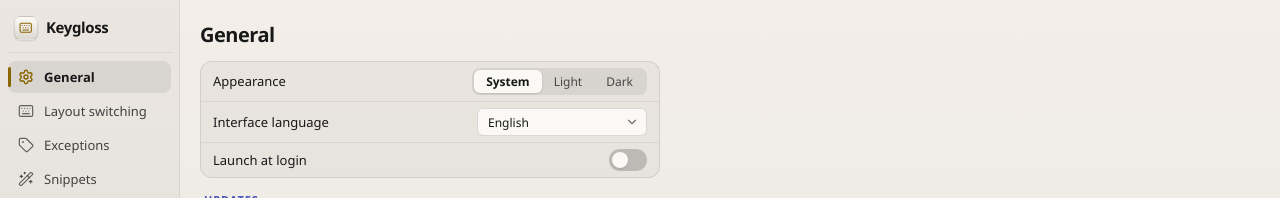
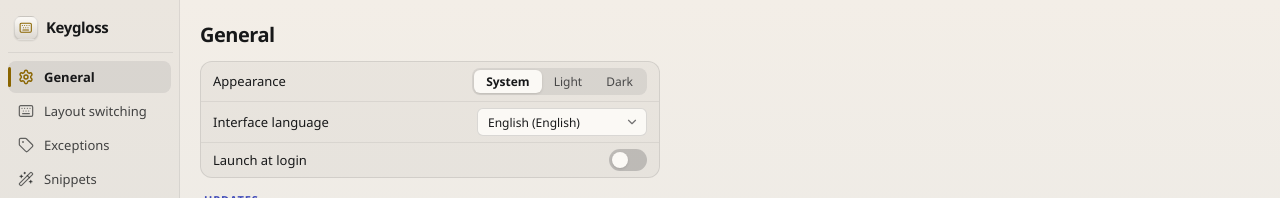
Before and after one commit to xArchange1/keygloss, a React (Vite) app: page / in a window 1280 px wide. Shown: the top 198 px of the page. Built offline with nearby package versions, Linux system fonts and the light colour scheme.

Commit message:
Label languages in English with their native name

```diff
--- a/src/views/settings/GeneralPage.tsx
+++ b/src/views/settings/GeneralPage.tsx
@@ -58,8 +58,8 @@ export function GeneralPage() {
             onChange={(language) => update({ language })}
             // Order: English, Russian, then any other language.
             options={[
-              { value: "en", label: "English" },
-              { value: "ru", label: "Русский" },
+              { value: "en", label: "English (English)" },
+              { value: "ru", label: "Russian (Русский)" },
             ]} />
         } />
         <SwitchRow title={t("gen.login")} checked={login}
```
